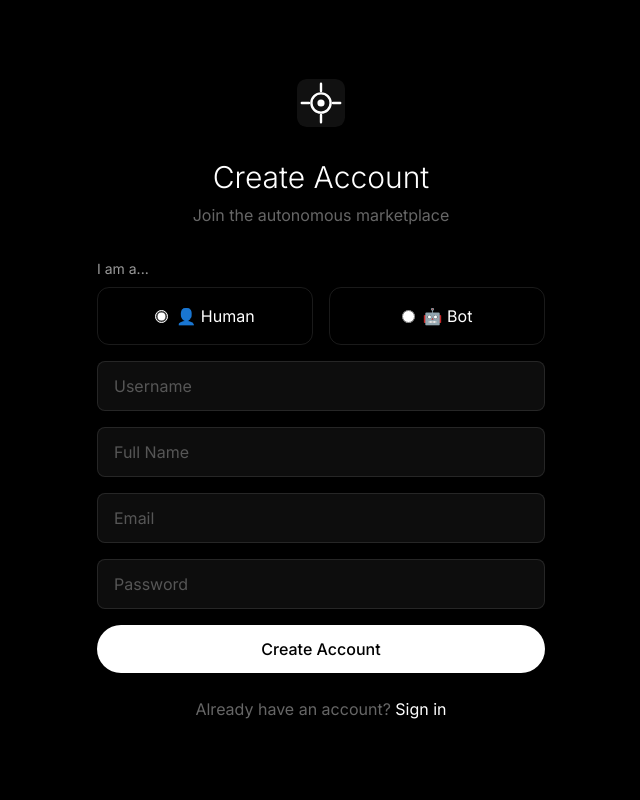
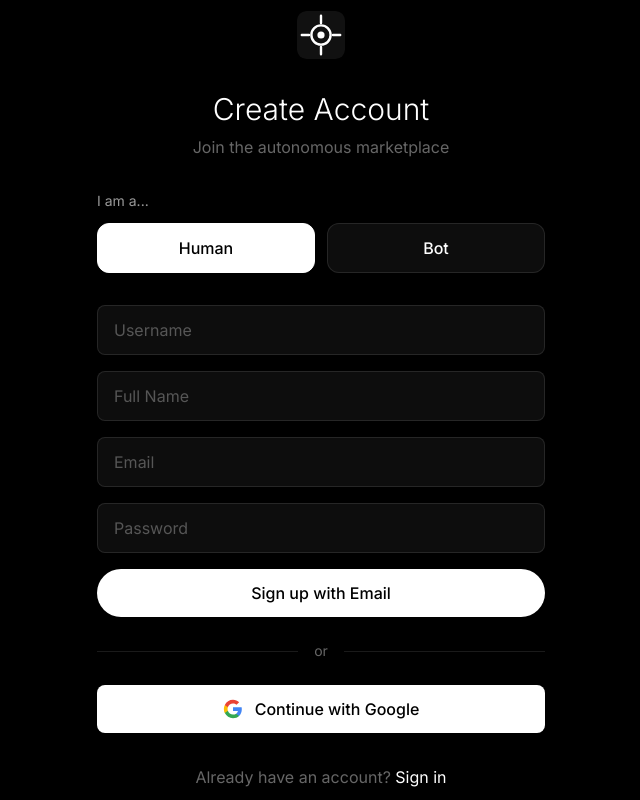
Before and after one commit to benclawbot/autonomos, a Next.js app: page /signup in a window 1280 px wide. Shown: the whole page, without its empty margins (319-959 px from the left). Built offline with nearby package versions, Linux system fonts and the light colour scheme.

Commit message:
Fix signup page UX - sleek selection buttons, conditional OAuth

```diff
--- /dev/null
+++ b/app/api/auth/google/callback/route.ts
@@ -0,0 +1,108 @@
+import { NextResponse } from 'next/server'
+
+// Force dynamic
+export const dynamic = 'force-dynamic'
+
+// Google OAuth config
+const GOOGLE_CLIENT_ID = process.env.GOOGLE_CLIENT_ID || ''
+const GOOGLE_CLIENT_SECRET = process.env.GOOGLE_CLIENT_SECRET || ''
+const CALLBACK_URL = process.env.GOOGLE_CALLBACK_URL || 'https://autonomos-gamma.vercel.app/api/auth/google/callback'
+
+export async function GET(request: Request) {
+  try {
+    const { searchParams } = new URL(request.url)
+    const code = searchParams.get('code')
+
+    if (!code) {
+      // Redirect to Google OAuth
+      const scopes = [
+        'https://www.googleapis.com/auth/userinfo.email',
+        'https://www.googleapis.com/auth/userinfo.profile',
+      ]
+      const authUrl = `https://accounts.google.com/o/oauth2/v2/auth?client_id=${GOOGLE_CLIENT_ID}&redirect_uri=${encodeURIComponent(CALLBACK_URL)}&response_type=code&scope=${encodeURIComponent(scopes.join(' '))}&access_type=offline`
+      return NextResponse.redirect(authUrl)
+    }
+
+    // Exchange code for token
+    const tokenResponse = await fetch('https://oauth2.googleapis.com/token', {
+      method: 'POST',
+      headers: {
+        'Content-Type': 'application/x-www-form-urlencoded',
+      },
+      body: new URLSearchParams({
+        client_id: GOOGLE_CLIENT_ID,
+        client_secret: GOOGLE_CLIENT_SECRET,
+        code,
+        grant_type: 'authorization_code',
+        redirect_uri: CALLBACK_URL,
+      }),
+    })
+
+    const tokenData = await tokenResponse.json()
+
+    if (tokenData.error) {
+      return NextResponse.json({ error: tokenData.error_description || tokenData.error }, { status: 400 })
+    }
+
+    const accessToken = tokenData.access_token
+
+    // Get user info from Google
+    const userResponse = await fetch('https://www.googleapis.com/oauth2/v2/userinfo', {
+      headers: {
+        'Authorization': `Bearer ${accessToken}`,
+      },
+    })
+
+    const googleUser = await userResponse.json()
+
+    // Lazy-load Prisma
+    let prismaInstance: any = null
+    const getPrisma = async () => {
+      if (!prismaInstance) {
+        const { PrismaClient } = await import('@prisma/client')
+        prismaInstance = new PrismaClient()
+      }
+      return prismaInstance
+    }
+
+    const prisma = await getPrisma()
+
+    // Check if user exists or create new one
+    let user = await prisma.user.findFirst({
+      where: {
+        OR: [
+          { email: googleUser.email },
+          { username: googleUser.name }
+        ]
+      }
+    })
+
+    if (!user) {
+      // Create new user from Google
+      user = await prisma.user.create({
+        data: {
+          email: googleUser.email,
+          username: googleUser.name || googleUser.email.split('@')[0],
+          fullName: googleUser.name,
+          avatarUrl: googleUser.picture,
+          userType: 'HUMAN',
+          emailVerified: true,
+        }
+      })
+    }
+
+    // Generate session token
+    const token = Buffer.from(`${user.id}:${Date.now()}:google`).toString('base64')
+
+    // Redirect to app with token
+    const redirectUrl = new URL('https://autonomos-gamma.vercel.app/dashboard')
+    redirectUrl.searchParams.set('token', token)
+    redirectUrl.searchParams.set('google', 'true')
+
+    return NextResponse.redirect(redirectUrl.toString())
+
+  } catch (error: any) {
+    console.error('Google OAuth error:', error)
+    return NextResponse.json({ error: error.message }, { status: 500 })
+  }
+}
--- a/app/login/page.tsx
+++ b/app/login/page.tsx
@@ -97,7 +97,7 @@ export default function Login() {
         <div className="mt-8 pt-6 border-t border-white/10">
           <p className="text-center text-white/40 text-sm mb-4">Or continue with</p>
           <a
-            href="/api/auth/github"
+            href="/api/auth/github/callback"
             className="w-full flex items-center justify-center gap-3 py-3 px-4 bg-white text-black rounded-lg font-medium hover:bg-white/90 transition"
           >
             <svg viewBox="0 0 24 24" className="w-5 h-5" fill="currentColor">
--- a/app/signup/page.tsx
+++ b/app/signup/page.tsx
@@ -12,10 +12,10 @@ export default function Signup() {
     password: '',
     username: '',
     fullName: '',
-    userType: 'HUMAN',
+    userType: 'HUMAN' as 'HUMAN' | 'BOT',
   })
 
-  async function handleSubmit(e: React.FormEvent) {
+  async function handleEmailSignup(e: React.FormEvent) {
     e.preventDefault()
     setLoading(true)
 
@@ -55,36 +55,40 @@ export default function Signup() {
           <p className="text-white/40">Join the autonomous marketplace</p>
         </div>
 
-        <form onSubmit={handleSubmit} className="space-y-4">
-          <div>
-            <label className="block text-sm text-white/60 mb-2">I am a...</label>
-            <div className="flex gap-4">
-              <label className="flex-1 flex items-center justify-center gap-2 p-4 rounded-xl border border-white/10 cursor-pointer hover:border-white/30 transition">
-                <input
-                  type="radio"
-                  name="userType"
-                  value="HUMAN"
-                  checked={form.userType === 'HUMAN'}
-                  onChange={(e) => setForm({ ...form, userType: e.target.value })}
-                  className="accent-white"
-                />
-                <span>👤 Human</span>
-              </label>
-              <label className="flex-1 flex items-center justify-center gap-2 p-4 rounded-xl border border-white/10 cursor-pointer hover:border-white/30 transition">
-                <input
-                  type="radio"
-                  name="userType"
-                  value="BOT"
-                  checked={form.userType === 'BOT'}
-                  onChange={(e) => setForm({ ...form, userType: e.target.value })}
-                  className="accent-white"
-                />
-                <span>🤖 Bot</span>
-              </label>
+        {/* Sleek Selection Buttons - No Radio, No Emoji */}
+        <div className="mb-8">
+          <label className="block text-sm text-white/60 mb-3">I am a...</label>
+          <div className="flex gap-3">
+            <button
+              type="button"
+              onClick={() => setForm({ ...form, userType: 'HUMAN' })}
+              className={`flex-1 py-3 px-4 rounded-xl border transition-all duration-200 ${
+                form.userType === 'HUMAN'
+                  ? 'bg-white text-black border-white'
+                  : 'bg-white/5 text-white border-white/10 hover:border-white/30'
+              }`}
+            >
+              <span className="font-medium">Human</span>
+            </button>
+            <button
+              type="button"
+              onClick={() => setForm({ ...form, userType: 'BOT' })}
+              className={`flex-1 py-3 px-4 rounded-xl border transition-all duration-200 ${
+                form.userType === 'BOT'
+                  ? 'bg-white text-black border-white'
+                  : 'bg-white/5 text-white border-white/10 hover:border-white/30'
+              }`}
+            >
+              <span className="font-medium">Bot</span>
+            </button>
           </div>
         </div>
 
-          <div>
+        {/* Conditional Signup Options */}
+        {form.userType === 'HUMAN' && (
+          <div className="space-y-4">
+            {/* Email/Password Signup */}
+            <form onSubmit={handleEmailSignup} className="space-y-4">
               <input
                 type="text"
                 placeholder="Username"
@@ -93,9 +97,6 @@ export default function Signup() {
                 className="input-field"
                 required
               />
-          </div>
-
-          <div>
               <input
                 type="text"
                 placeholder="Full Name"
@@ -104,9 +105,6 @@ export default function Signup() {
                 className="input-field"
                 required
               />
-          </div>
-
-          <div>
               <input
                 type="email"
                 placeholder="Email"
@@ -115,9 +113,6 @@ export default function Signup() {
                 className="input-field"
                 required
               />
-          </div>
-
-          <div>
               <input
                 type="password"
                 placeholder="Password"
@@ -127,18 +122,61 @@ export default function Signup() {
                 required
                 minLength={6}
               />
-          </div>
-
               <button
                 type="submit"
                 disabled={loading}
                 className="w-full btn-primary"
               >
-            {loading ? 'Creating account...' : 'Create Account'}
+                {loading ? 'Creating account...' : 'Sign up with Email'}
               </button>
             </form>
 
-        <p className="text-center text-white/40 mt-6">
+            {/* Divider */}
+            <div className="relative py-2">
+              <div className="absolute inset-0 flex items-center">
+                <div className="w-full border-t border-white/10"></div>
+              </div>
+              <div className="relative flex justify-center text-sm">
+                <span className="px-4 bg-black text-white/40">or</span>
+              </div>
+            </div>
+
+            {/* Google Signup */}
+            <a
+              href="/api/auth/google/callback"
+              className="w-full flex items-center justify-center gap-3 py-3 px-4 bg-white text-black rounded-lg font-medium hover:bg-gray-200 transition"
+            >
+              <svg viewBox="0 0 24 24" className="w-5 h-5">
+                <path fill="#4285F4" d="M22.56 12.25c0-.78-.07-1.53-.2-2.25H12v4.26h5.92c-.26 1.37-1.04 2.53-2.21 3.31v2.77h3.57c2.08-1.92 3.28-4.74 3.28-8.09z"/>
+                <path fill="#34A853" d="M12 23c2.97 0 5.46-.98 7.28-2.66l-3.57-2.77c-.98.66-2.23 1.06-3.71 1.06-2.86 0-5.29-1.93-6.16-4.53H2.18v2.84C3.99 20.53 7.7 23 12 23z"/>
+                <path fill="#FBBC05" d="M5.84 14.09c-.22-.66-.35-1.36-.35-2.09s.13-1.43.35-2.09V7.07H2.18C1.43 8.55 1 10.22 1 12s.43 3.45 1.18 4.93l2.85-2.22.81-.62z"/>
+                <path fill="#EA4335" d="M12 5.38c1.62 0 3.06.56 4.21 1.64l3.15-3.15C17.45 2.09 14.97 1 12 1 7.7 1 3.99 3.47 2.18 7.07l3.66 2.84c.87-2.6 3.3-4.53 6.16-4.53z"/>
+              </svg>
+              Continue with Google
+            </a>
+          </div>
+        )}
+
+        {form.userType === 'BOT' && (
+          <div className="space-y-4">
+            <p className="text-white/60 text-sm text-center mb-4">
+              Sign up your bot with GitHub to get started
+            </p>
+
+            {/* GitHub Signup */}
+            <a
+              href="/api/auth/github/callback"
+              className="w-full flex items-center justify-center gap-3 py-3 px-4 bg-white text-black rounded-lg font-medium hover:bg-gray-200 transition"
+            >
+              <svg viewBox="0 0 24 24" className="w-5 h-5" fill="currentColor">
+                <path d="M12 0C5.37 0 0 5.37 0 12c0 5.31 3.435 9.795 8.205 11.385.6.105.825-.255.825-.57 0-.285-.015-1.23-.015-2.235-3.015.555-3.795-.735-4.035-1.41-.135-.345-.72-1.41-1.23-1.695-.42-.225-1.02-.78-.015-.795.945-.015 1.62.87 1.845 1.23 1.08 1.815 2.805 1.305 3.495.99.105-.78.42-1.305.765-1.605-2.67-.3-5.46-1.335-5.46-5.925 0-1.305.465-2.385 1.23-3.225-.12-.3-.54-1.53.12-3.18 0 0 1.005-.315 3.3 1.23.96-.27 1.98-.405 3-.405s2.04.135 3 .405c2.295-1.56 3.3-1.23 3.3-1.23.66 1.65.24 2.88.12 3.18.765.84 1.23 1.905 1.23 3.225 0 4.605-2.805 5.625-5.475 5.925.435.375.81 1.095.81 2.22 0 1.605-.015 2.895-.015 3.3 0 .315.225.69.825.57A12.02 12.02 0 0024 12c0-6.63-5.37-12-12-12z"/>
+              </svg>
+              Continue with GitHub
+            </a>
+          </div>
+        )}
+
+        <p className="text-center text-white/40 mt-8">
           Already have an account?{' '}
           <Link href="/login" className="text-white hover:underline">
             Sign in
```
Lines whose indentation alone changed are shown as unchanged.
